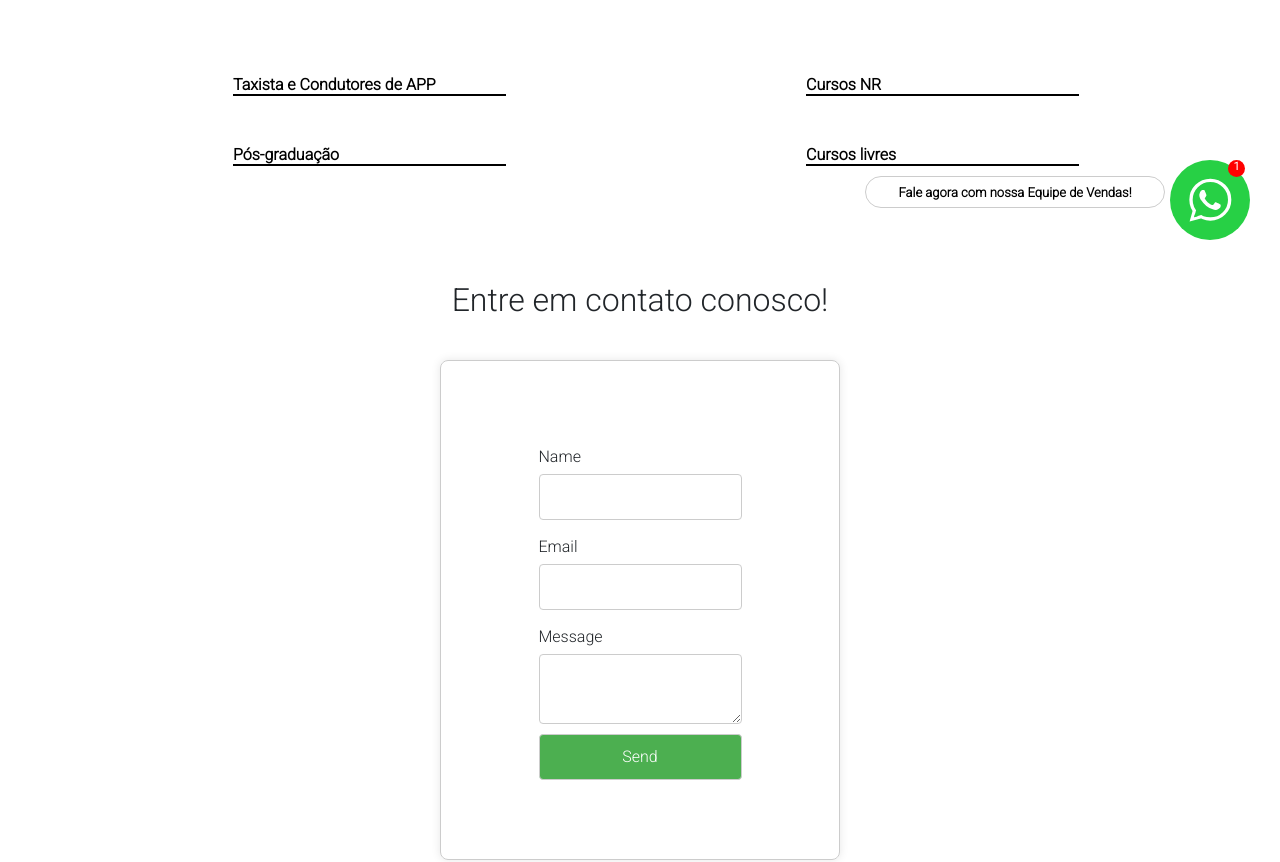
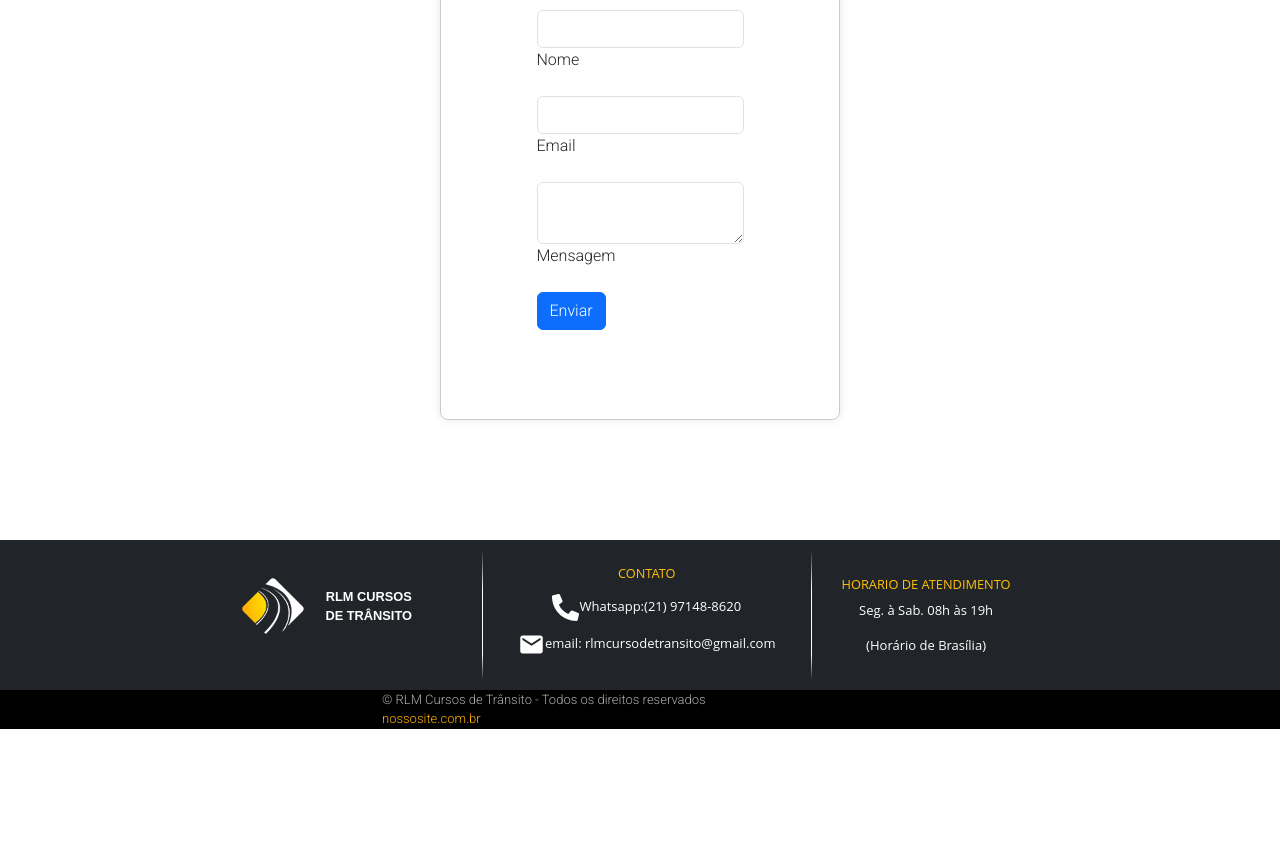
Before and after one commit to Ronald-Luiz/client, a React (Vite) app: page /contatos in a window 1280 px wide. Shown: the part 460-1322 px from the top of the page. After the commit the page ends 1189 px from the top, so only its background shows below. Built offline with nearby package versions, Linux system fonts and the light colour scheme; a web font is replaced by a local one.

Commit message:
feat: feature added

```diff
--- a/package.json
+++ b/package.json
@@ -16,6 +16,7 @@
     "bootstrap": "^5.3.2",
     "dotenv": "^16.3.1",
     "framer-motion": "^10.16.16",
+    "mdb-react-ui-kit": "^7.2.0",
     "react": "^18.2.0",
     "react-bootstrap": "^2.9.1",
     "react-dom": "^18.2.0",
--- a/src/components/CustomNav/index.jsx
+++ b/src/components/CustomNav/index.jsx
@@ -39,7 +39,7 @@ export default function Nav() {
                             <section>
                                 <section className={styles.contact}>
                                     <CustomIcon icon='contato' color='yellow' size={27} /><a href='#'><li>Whatsapp: (21) 97148-8620</li></a>
-                                    <CustomIcon icon='email' color='yellow' size={27} /><a href='#'><li>rlmcursodetransito@gmail.com</li></a>
+                                    <CustomIcon icon='email' color='yellow' size={27} /><a href='#'><li>rlmcursosdetransito@gmail.com</li></a>
                                 </section>
                             </section>
 
--- a/src/components/Header/index.jsx
+++ b/src/components/Header/index.jsx
@@ -49,7 +49,7 @@ export default function header() {
                         <section>
                             <section className={styles.contact}>
                                 <CustomIcon icon='contato' color='yellow' size={27} /><a href='#'><li>Whatsapp: (21) 97148-8620</li></a>
-                                <CustomIcon icon='email' color='yellow' size={27} /><a href='#'><li>rlmcursodetransito@gmail.com</li></a>
+                                <CustomIcon icon='email' color='yellow' size={27} /><a href='#'><li>rlmcursosdetransito@gmail.com</li></a>
                             </section>
                         </section>
 
@@ -89,9 +89,6 @@ export default function header() {
                             </li>
 
 
-
-
-
                             <li>
                                 <Link to='contatos'>
                                     CONTATO
--- a/src/components/Header/menuMobile/MenuItem/menuItem.jsx
+++ b/src/components/Header/menuMobile/MenuItem/menuItem.jsx
@@ -73,7 +73,7 @@ export const MenuItem = ({ i }) => {
 
             <section>
                 <p><CustomIcon icon='contato' color='yellow' size={25} />(21) 97148-8620</p>
-                <p><CustomIcon icon='email' color='yellow' size={25} /> rlmcursodetransito@gmail.com</p>
+                <p><CustomIcon icon='email' color='yellow' size={25} /> rlmcursosdetransito@gmail.com</p>
             </section>
 
             <div className={styles.line2} />
--- a/src/pages/Courses/Pages/Contact/index.jsx
+++ b/src/pages/Courses/Pages/Contact/index.jsx
@@ -2,6 +2,10 @@ import React, { useRef } from 'react';
 import emailjs from '@emailjs/browser';
 import style from '../Contact/style.module.scss'
 import Swal from 'sweetalert2'
+import { MDBInput, MDBTextArea, MDBBtn } from 'mdb-react-ui-kit';
+import Header from '../../../../components/Header';
+import Footer from '../../../../components/Footer'
+import { Button } from 'react-bootstrap';
 
 export default function Contact() {
 
@@ -9,51 +13,81 @@ export default function Contact() {
 
     const form = useRef();
 
+    const alert = () => {
+        Swal.fire({
+            // position: "top-end",
+            icon: "success",
+            title: "Formulario enviado!",
+            showConfirmButton: false,
+            timer: 1500
+        });
+    }
+
 
     const sendEmail = (e) => {
         e.preventDefault();
 
+        // Verifique se todos os campos estão preenchidos
+        const formFields = form.current.elements;
+        let isFormValid = true;
+
+        for (let i = 0; i < formFields.length; i++) {
+            if (formFields[i].type !== 'submit' && formFields[i].value.trim() === '') {
+                isFormValid = false;
+                break;
+            }
+        }
+
+        if (!isFormValid) {
+            Swal.fire({
+                icon: "error",
+                title: "Campos obrigatórios",
+                text: "Por favor, preencha todos os campos.",
+            });
+            return;
+        }
+
+        // Se todos os campos estiverem preenchidos, envie o email
         emailjs
             .sendForm('service_0efdl0k', 'template_alejp3m', form.current, {
                 publicKey: 'BNzy7iArWNAAjV2Iz',
             })
             .then(
                 () => {
-                    Swal.fire({
-                        title: "Mensagem enviada!",
-                        icon: "success"
-                    });
-
+                    console.log('SUCCESS')
                 },
                 (error) => {
                     Swal.fire({
                         icon: "error",
                         title: "Oops...",
-                        text: "Something went wrong!",
-                        footer: '<a href="#">Why do I have this issue?</a>'
+                        text: "Algo deu errado!",
+                        footer: '<a href="#">Por que estou tendo esse problema?</a>'
                     });
-                    console.log('FAILED...', error.text);
                 },
             );
     };
 
-
+    // ...
 
     return (
+        <>
+            <Header />
             <div className={style.divPai}>
                 <h2>Entre em contato conosco!</h2>
                 <div className={style.divFilho}>
-
                     <form ref={form} onSubmit={sendEmail}>
-                    <label>Name</label>
-                    <input type="text" name="user_name" />
-                    <label>Email</label>
-                    <input type="email" name="user_email" />
-                    <label>Message</label>
-                    <textarea name="message" />
-                    <input type="submit" value="Send" />
+                        <MDBInput name='name' label='Nome' v-model='name' wrapperClass='mb-3' />
+                        <MDBInput type='email' label='Email' v-model='email' wrapperClass='mb-3' />
+                        <MDBTextArea name='message' wrapperClass='mb-3' label='Mensagem' />
+                        <Button onClick={alert} type='submit' value='Send' color='primary' >
+                            Enviar
+                        </Button>
                     </form>
                 </div>
             </div>
-    )
+
+            <Footer />
+        </>
+    );
+
 }
--- a/src/pages/Courses/Pages/Contact/style.module.scss
+++ b/src/pages/Courses/Pages/Contact/style.module.scss
@@ -11,6 +11,7 @@
     flex-direction: column;
 
     h2 {
+        margin-top: 40px;
         margin-bottom: 40px;
     }
 
@@ -19,6 +20,7 @@
         display: flex;
         justify-content: center;
         align-items: center;
+
 
         width: 500px;
         height: 500px;
@@ -32,40 +34,38 @@
         border-radius: 8px;
         box-shadow: 0 0 10px rgba(0, 0, 0, 0.1);
 
-        form {
-            display: flex;
-            justify-content: center;
-            flex-direction: center;
-            flex-direction: column;
+        //     form {
+        //         display: flex;
+        //         justify-content: center;
+        //         flex-direction: column;
 
-            padding: 40px;
+        //         padding: 40px;
 
 
-            // border: 1px solid red;
-        }
+        //         // border: 1px solid red;
+        //     }
 
-        label {
-            margin-top: 10px;
-        }
+        //     label {
+        //         margin-top: 10px;
+        //     }
 
-        input,
-        textarea {
-            padding: 10px;
-            margin: 5px 0;
-            border: 1px solid #ccc;
-            border-radius: 4px;
-        }
+        //     input,
+        //     textarea {
+        //         padding: 10px;
+        //         margin: 5px 0;
+        //         border: 1px solid #ccc;
+        //         border-radius: 4px;
+        //     }
 
-        input[type="submit"] {
-            background-color: #4caf50;
-            color: white;
-            cursor: pointer;
-        }
+        //     input[type="submit"] {
+        //         background-color: #4caf50;
+        //         color: white;
+        //         cursor: pointer;
+        //     }
 
-        input[type="submit"]:hover {
-            background-color: #45a049;
-        }
+        //     input[type="submit"]:hover {
+        //         background-color: #45a049;
+        //     }
 
     }
-
 }
--- a/src/pages/Courses/Pages/NavPages/index.jsx
+++ b/src/pages/Courses/Pages/NavPages/index.jsx
@@ -50,7 +50,7 @@ export default function navPage() {
                             <section>
                                 <section className={styles.contact}>
                                     <CustomIcon icon='contato' color='yellow' size={27} /><a href='#'><li>Whatsapp: (21) 97148-8620</li></a>
-                                    <CustomIcon icon='email' color='yellow' size={27} /><a href='#'><li>rlmcursodetransito@gmail.com</li></a>
+                                    <CustomIcon icon='email' color='yellow' size={27} /><a href='#'><li>rlmcursosdetransito@gmail.com</li></a>
                                 </section>
                             </section>
 
--- a/src/routes/Routes.jsx
+++ b/src/routes/Routes.jsx
@@ -86,10 +86,10 @@ function App() {
             <Route path='/livres' element={<Livres />} />
             {/* <Route path='/payments' element={<Payments />} /> */}
 
-            <Route path='/contatos' element={<Contact />} />
           </Route>
 
 
+          <Route path='/contatos' element={<Contact />} />
 
           {/*Cursos */}
           <Route element={<LayoutCourse />}>
```
Also changed, not shown: 1 other file (tests, documents, lock files or other folders). Lines whose indentation alone changed are shown as unchanged.
